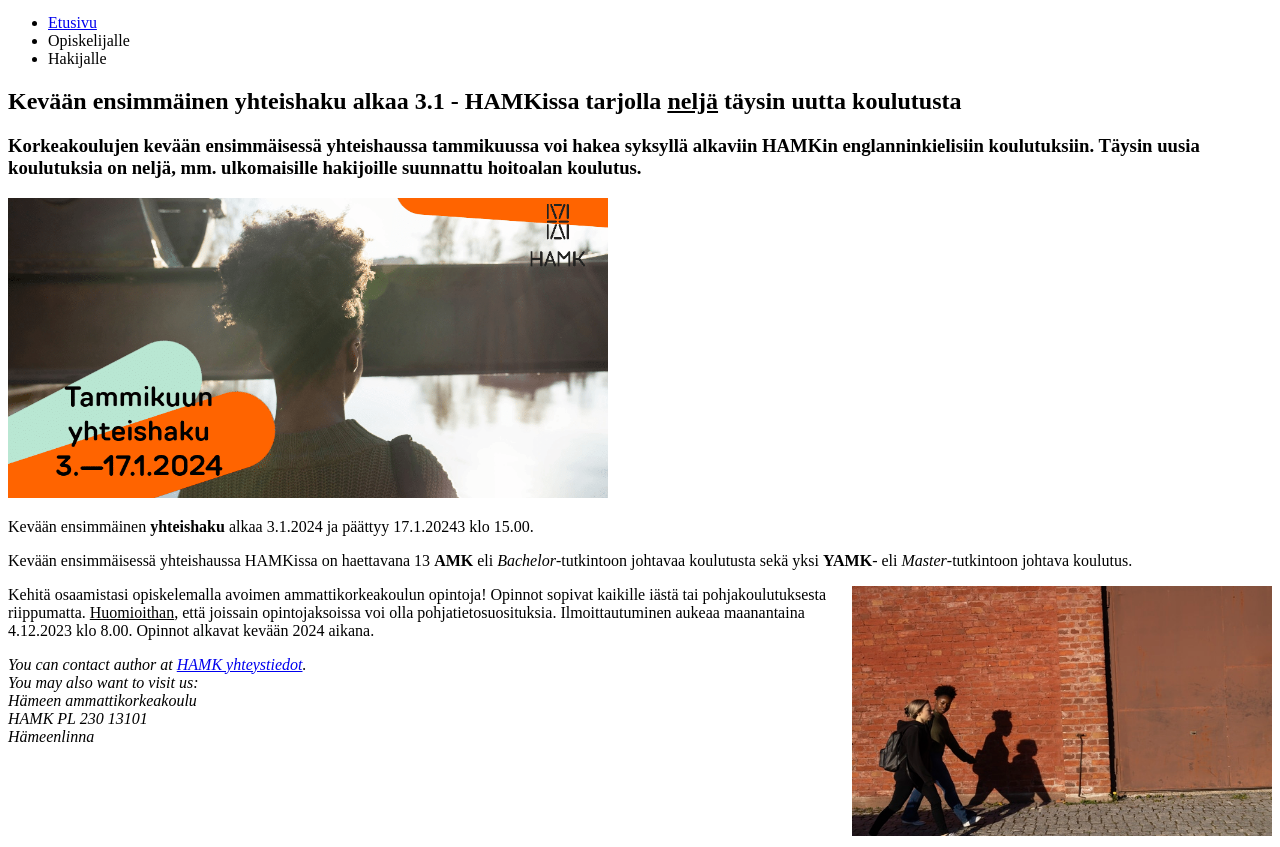
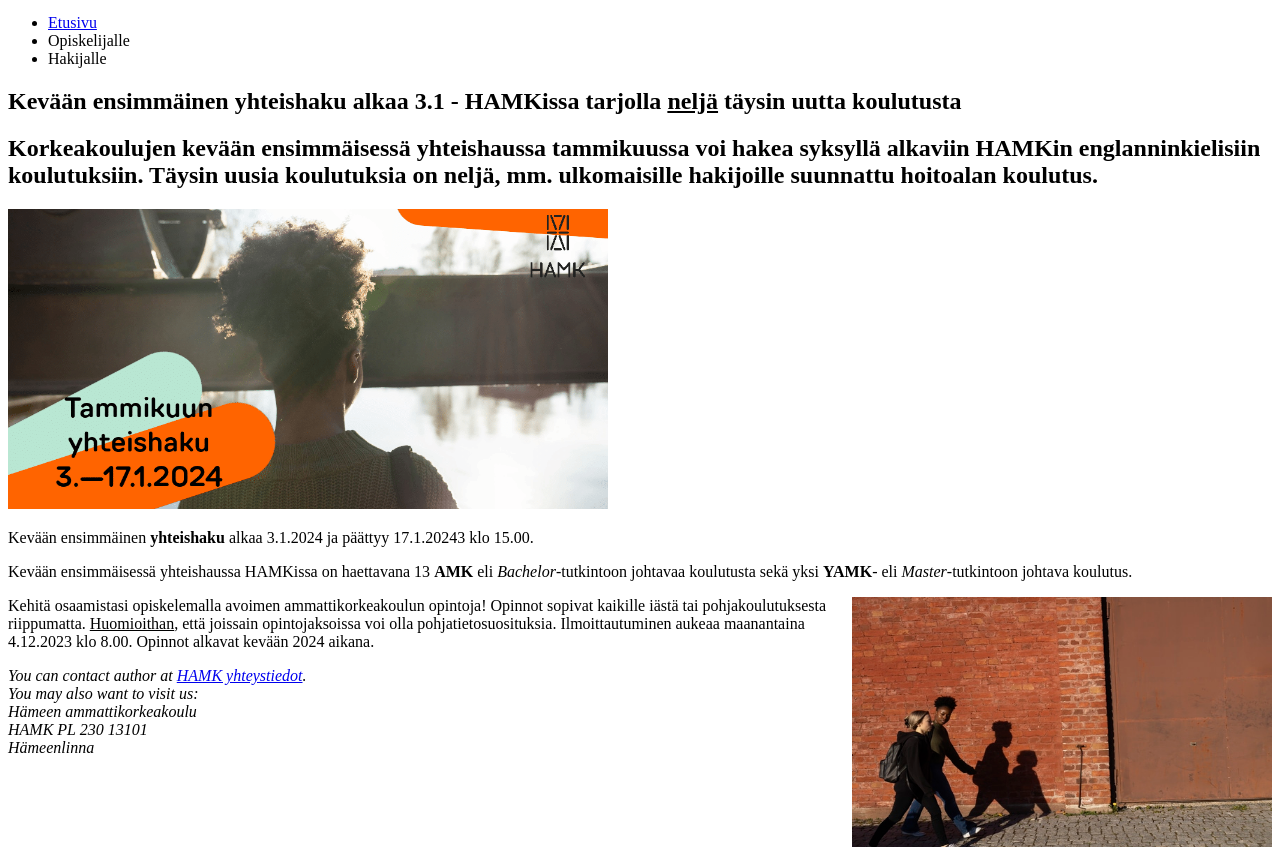
Before and after one commit to koskinenj/exercises, a plain HTML site: page exercise2.html in a window 1280 px wide. Shown: the part 94-941 px from the top of the page. Drawn offline with Linux system fonts and the light colour scheme.

Commit message:
Update exercise2.html

```diff
--- a/exercise2.html
+++ b/exercise2.html
@@ -4,7 +4,7 @@
     <meta charset="UTF-8">
     <meta name="viewport" content="width=device-width, initial-scale=1.0">
     <title>HTML5 & GitHub Pages - Exercise 2</title>
-    <meta name="author" content="Jani Koskinen" />
+    <meta name="author" content="Jani Koskinen"/>
     <meta
      name="description"
      content="This is my first HTML5 file"/>
@@ -30,7 +30,7 @@
 <article>
 
 <h1>Kevään ensimmäinen yhteishaku alkaa 3.1 - HAMKissa tarjolla <u>neljä</u> täysin uutta koulutusta</h1>
-<h3>Korkeakoulujen kevään ensimmäisessä yhteishaussa tammikuussa voi hakea syksyllä alkaviin HAMKin englanninkielisiin koulutuksiin. Täysin uusia koulutuksia on neljä, mm. ulkomaisille hakijoille suunnattu hoitoalan koulutus.</h3>
+<h2>Korkeakoulujen kevään ensimmäisessä yhteishaussa tammikuussa voi hakea syksyllä alkaviin HAMKin englanninkielisiin koulutuksiin. Täysin uusia koulutuksia on neljä, mm. ulkomaisille hakijoille suunnattu hoitoalan koulutus.</h2>
 
 </article>
 
@@ -43,12 +43,12 @@
 
 </div>
 
-<section>
+<div>
 
 <p>Kevään ensimmäinen <strong>yhteishaku</strong> alkaa 3.1.2024 ja päättyy 17.1.20243 klo 15.00.</p>
 
 <p>Kevään ensimmäisessä yhteishaussa HAMKissa on haettavana 13 <strong>AMK</strong> eli <em>Bachelor</em>-tutkintoon johtavaa koulutusta sekä yksi <strong>YAMK</strong>- eli <em>Master</em>-tutkintoon johtava koulutus.</p>
-</section>
+</div>
 
 <div>
 
@@ -63,7 +63,7 @@
 
 </div>
 
-<section>
+<div>
 <address>
     You can contact author at
     <a href="https://www.hamk.fi/yhteystiedot/">HAMK yhteystiedot</a>.<br />
@@ -73,7 +73,7 @@
     Hämeenlinna
   </address>
 
-</section>
+</div>
 
 </body>
 
```
